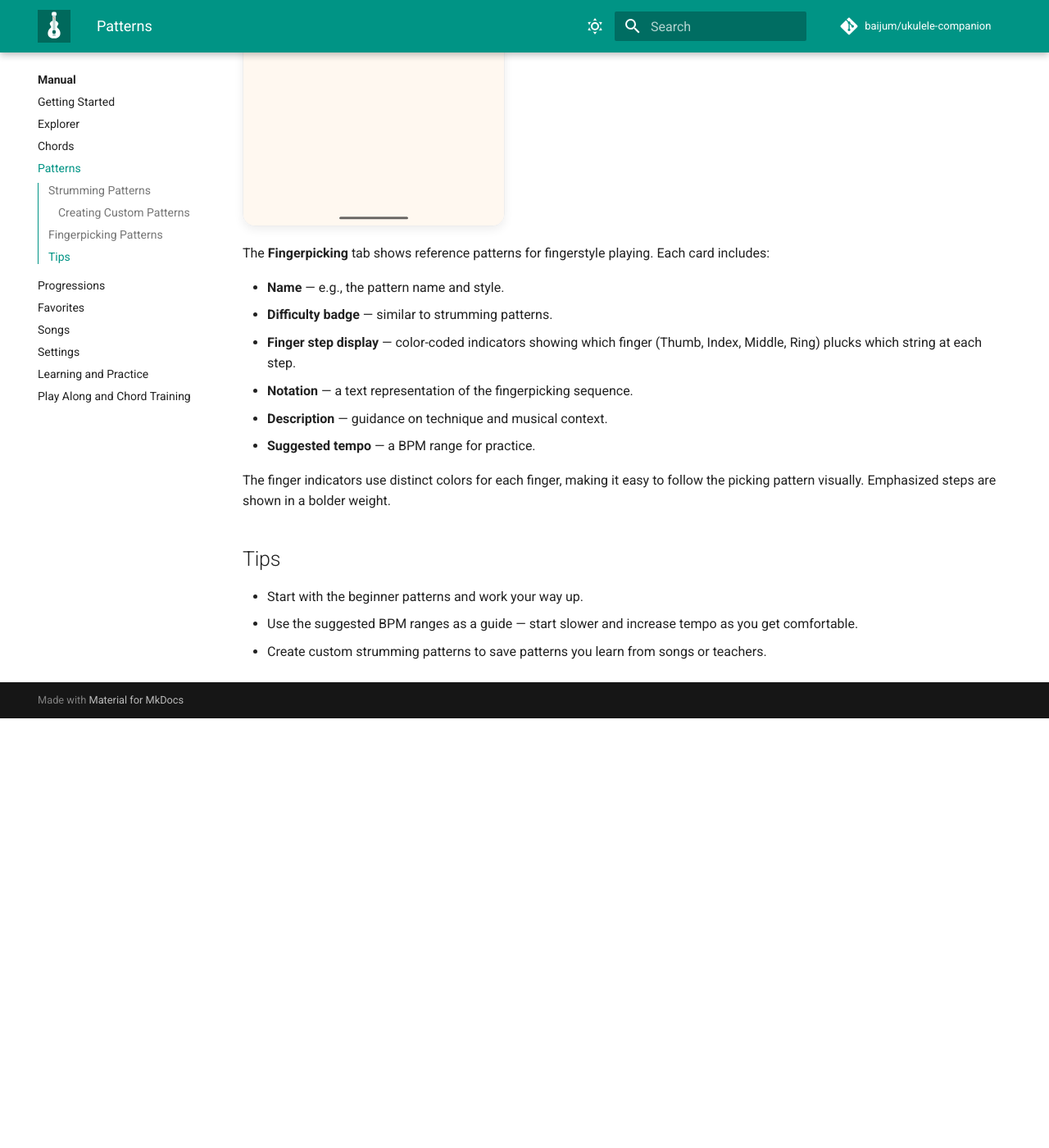
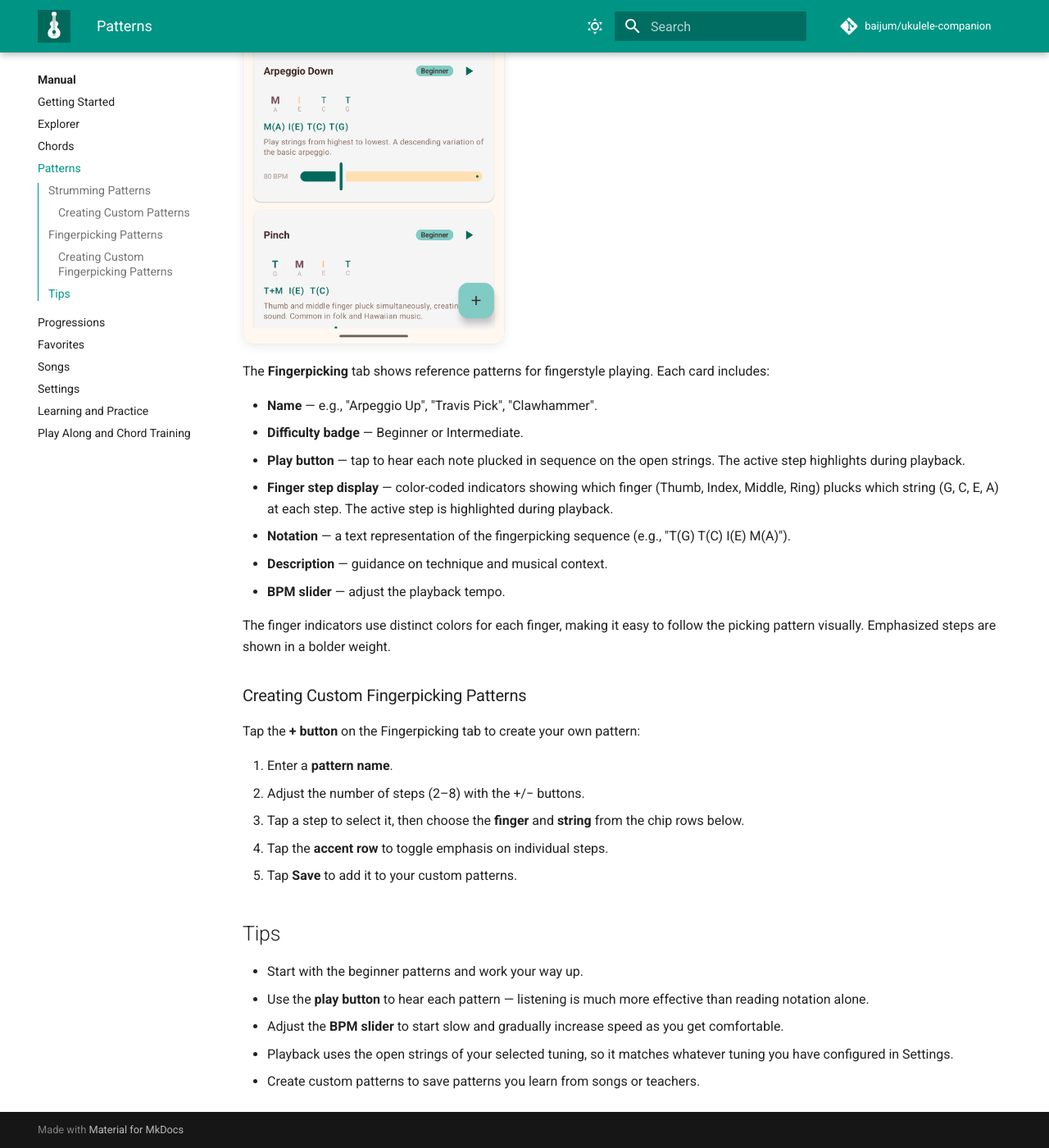
Before and after one commit to baijum/ukulele-chords, an MkDocs documentation site: the page built from docs/manual/04-patterns.md, in a window 1280 px wide and 1400 px high, scrolled down 2183 px. Shown: the whole window at 82% size. Built offline with MkDocs 1.6.1 and Material for MkDocs 9.7.7, drawn with Linux system fonts in a browser that asks for light colours; comment, search, counter and statistics services are not loaded; before the commit the page ends 3059 px from its top, so only the background shows below that; some of the changed text lies outside the part shown.

Commit message:
Docs: update manual, screenshots, and README for recent features
Update screenshots for navigation drawer (collapsible sections),
patterns (play/stop buttons, BPM slider), and settings panel
(Learn/Reference toggles). Update manual pages to document pattern
audio playback, collapsible drawer, and section visibility settings.
Remove obsolete Notifications section from settings manual.

Co-authored-by: Cursor <cursoragent@cursor.com>

```diff
--- a/docs/manual/04-patterns.md
+++ b/docs/manual/04-patterns.md
@@ -1,30 +1,32 @@
 # Patterns
 
-The Patterns section provides a reference guide for strumming and fingerpicking patterns. Use the toggle chips at the top to switch between the two views.
+The Patterns section provides a reference guide for strumming and fingerpicking patterns with audio playback. Use the toggle chips at the top to switch between the two views.
 
 ## Strumming Patterns
 
 ![Strumming patterns](screenshots/patterns-strumming.png)
 
-The **Strumming** tab shows a list of preset strumming patterns, from beginner to intermediate. Each pattern card includes:
+The **Strumming** tab shows a list of preset strumming patterns, from beginner to advanced. Each pattern card includes:
 
-- **Name** — e.g., "Island Strum", "Calypso", "Ska Upstroke".
-- **Difficulty badge** — Beginner or Intermediate.
-- **Visual beat arrows** — down arrows, up arrows, and miss/pause indicators showing the rhythmic pattern.
-- **Notation** — a text representation of the pattern (e.g., "D DU UDU").
+- **Name** — e.g., "Island Strum", "Calypso", "Ska".
+- **Difficulty badge** — Beginner, Intermediate, or Advanced.
+- **Play button** — tap the play icon to hear the pattern played on open strings. The currently active beat highlights as it plays. Tap the stop icon to stop playback. Only one pattern plays at a time.
+- **Visual beat arrows** — down arrows, up arrows, chuck, and miss/pause indicators showing the rhythmic pattern. The active beat is highlighted during playback.
+- **Notation** — a text representation of the pattern (e.g., "D - D U - U D U").
 - **Description** — a brief explanation of the pattern and when to use it.
-- **Suggested tempo** — a BPM range for practicing the pattern.
+- **Genre tags** — musical styles the pattern suits (e.g., Hawaiian, Pop, Folk).
+- **BPM slider** — adjust the playback tempo. Defaults to the midpoint of the pattern's suggested range.
 
 ### Creating Custom Patterns
 
 Tap the **+ button** (floating action button) in the bottom-right corner to create your own strumming pattern:
 
 1. Enter a **pattern name**.
-2. Tap each **beat slot** to cycle through directions: Down, Up, Miss, and Pause.
+2. Tap each **beat slot** to cycle through directions: Down, Up, Chuck, Miss, and Pause.
 3. Tap the **accent row** below to toggle emphasis on individual beats (accented beats are shown louder/bolder).
 4. Tap **Save** to add it to your custom patterns.
 
-Your custom patterns appear in a **"My Patterns"** section at the top of the list. Each custom pattern has a **delete button** to remove it.
+Your custom patterns appear in a **"My Patterns"** section at the top of the list. Each custom pattern has a **delete button** to remove it and supports playback like the preset patterns.
 
 ## Fingerpicking Patterns
 
@@ -32,17 +34,30 @@ Your custom patterns appear in a **"My Patterns"** section at the top of the lis
 
 The **Fingerpicking** tab shows reference patterns for fingerstyle playing. Each card includes:
 
-- **Name** — e.g., the pattern name and style.
-- **Difficulty badge** — similar to strumming patterns.
-- **Finger step display** — color-coded indicators showing which finger (Thumb, Index, Middle, Ring) plucks which string at each step.
-- **Notation** — a text representation of the fingerpicking sequence.
+- **Name** — e.g., "Arpeggio Up", "Travis Pick", "Clawhammer".
+- **Difficulty badge** — Beginner or Intermediate.
+- **Play button** — tap to hear each note plucked in sequence on the open strings. The active step highlights during playback.
+- **Finger step display** — color-coded indicators showing which finger (Thumb, Index, Middle, Ring) plucks which string (G, C, E, A) at each step. The active step is highlighted during playback.
+- **Notation** — a text representation of the fingerpicking sequence (e.g., "T(G) T(C) I(E) M(A)").
 - **Description** — guidance on technique and musical context.
-- **Suggested tempo** — a BPM range for practice.
+- **BPM slider** — adjust the playback tempo.
 
 The finger indicators use distinct colors for each finger, making it easy to follow the picking pattern visually. Emphasized steps are shown in a bolder weight.
+
+### Creating Custom Fingerpicking Patterns
+
+Tap the **+ button** on the Fingerpicking tab to create your own pattern:
+
+1. Enter a **pattern name**.
+2. Adjust the number of steps (2–8) with the +/− buttons.
+3. Tap a step to select it, then choose the **finger** and **string** from the chip rows below.
+4. Tap the **accent row** to toggle emphasis on individual steps.
+5. Tap **Save** to add it to your custom patterns.
 
 ## Tips
 
 - Start with the beginner patterns and work your way up.
-- Use the suggested BPM ranges as a guide — start slower and increase tempo as you get comfortable.
-- Create custom strumming patterns to save patterns you learn from songs or teachers.
+- Use the **play button** to hear each pattern — listening is much more effective than reading notation alone.
+- Adjust the **BPM slider** to start slow and gradually increase speed as you get comfortable.
+- Playback uses the open strings of your selected tuning, so it matches whatever tuning you have configured in Settings.
+- Create custom patterns to save patterns you learn from songs or teachers.
```
Also changed, not shown: README.md (+5 -5 lines), docs/manual/01-getting-started.md (+3 -1 lines), docs/manual/08-settings.md (+10 -12 lines), docs/manual/screenshots/navigation-drawer.png, docs/manual/screenshots/patterns-fingerpicking.png, docs/manual/screenshots/patterns-strumming.png, docs/manual/screenshots/settings-panel-more.png, docs/manual/screenshots/settings-panel.png, docs/screenshots/strumming-patterns.png.
